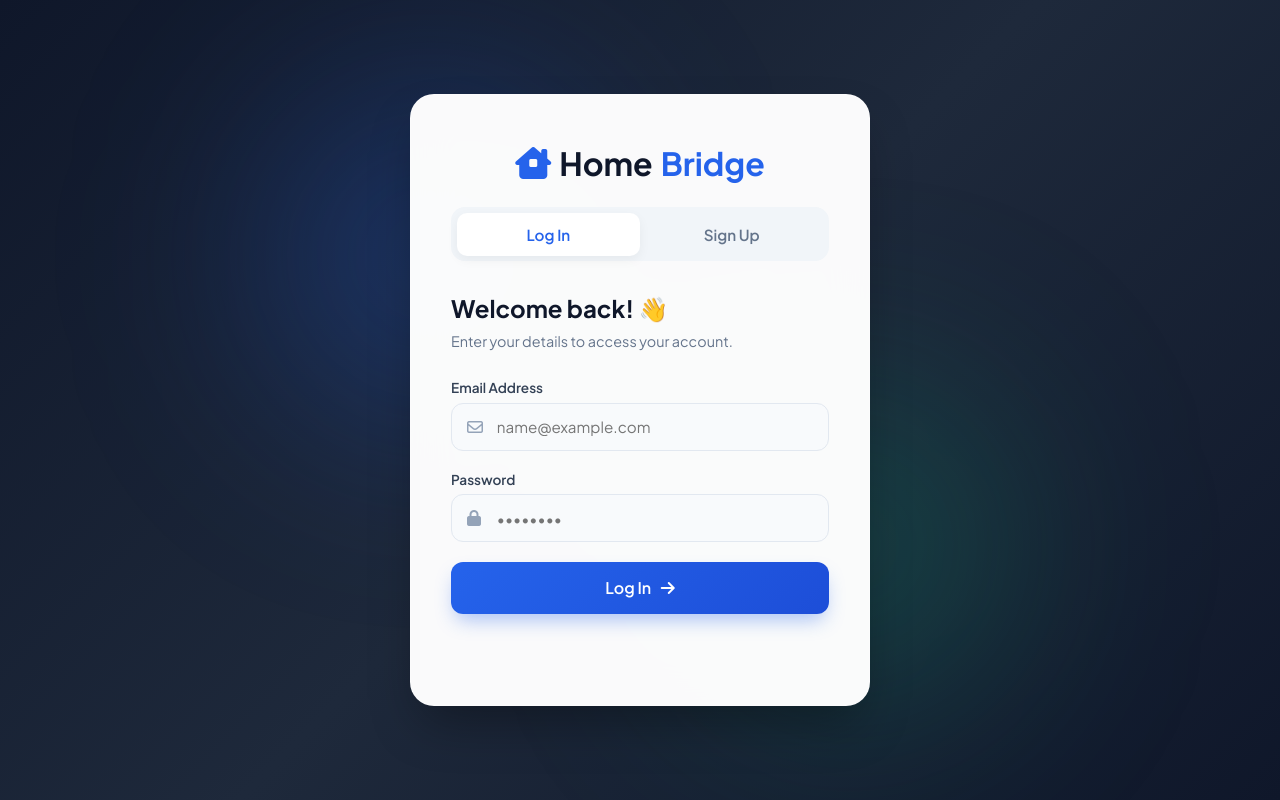
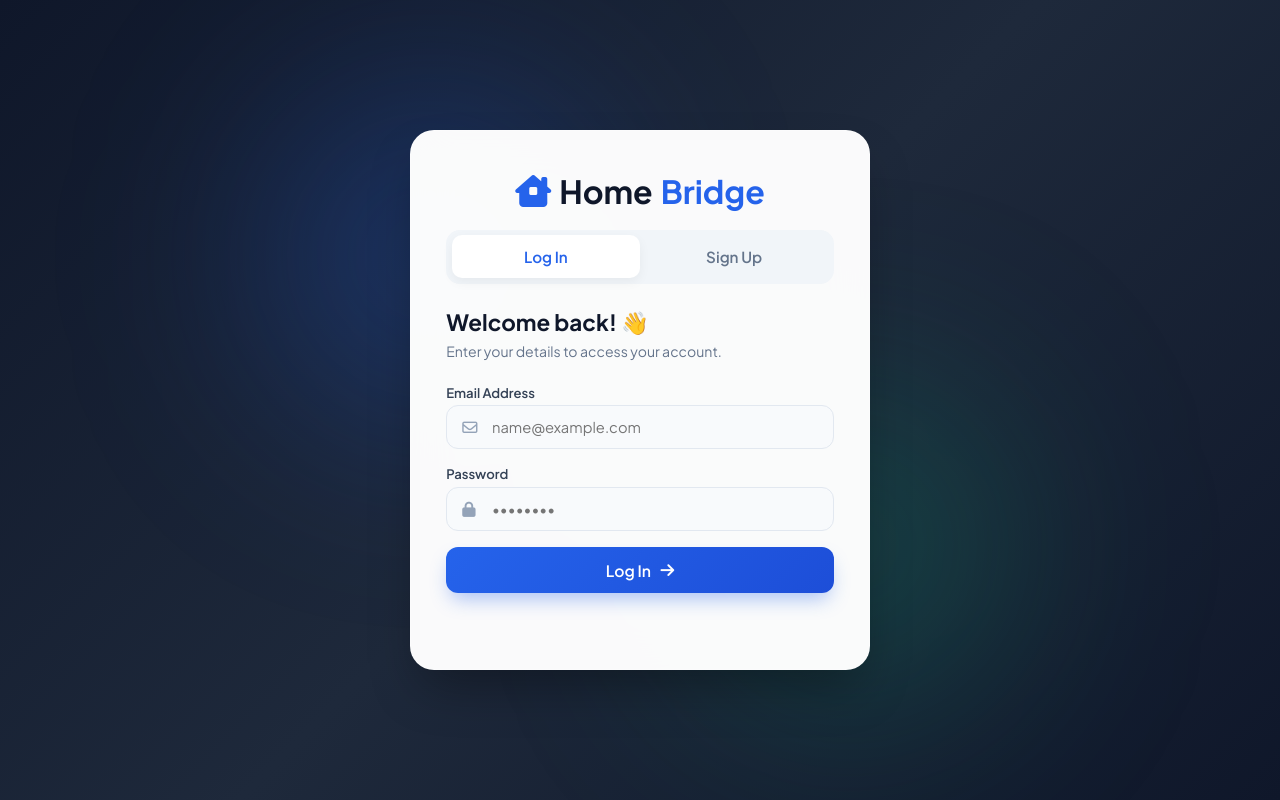
Before and after one commit to ABDUL-cel/HomeBridge, a plain HTML site: page auth.html in a window 1280 px wide. Drawn offline with Linux system fonts and the light colour scheme.

Commit message:
Update and rename login.html to auth.html

```diff
--- a/login.html
+++ b/auth.html
@@ -62,7 +62,7 @@
             backdrop-filter: blur(20px);
             width: 100%;
             max-width: 460px;
-            padding: 3rem 2.5rem;
+            padding: 2.5rem 2.2rem;
             border-radius: 24px;
             box-shadow: 0 25px 50px -12px rgba(0, 0, 0, 0.35);
             border: 1px solid rgba(255, 255, 255, 0.2);
@@ -77,7 +77,7 @@
             display: inline-flex;
             align-items: center;
             gap: 0.5rem;
-            margin-bottom: 1.5rem;
+            margin-bottom: 1.2rem;
         }
 
         .brand-logo span {
@@ -89,7 +89,7 @@
             background: #f1f5f9;
             padding: 0.35rem;
             border-radius: 14px;
-            margin-bottom: 2rem;
+            margin-bottom: 1.5rem;
         }
 
         .tab-btn {
@@ -112,16 +112,16 @@
         }
 
         .auth-header h2 {
-            font-size: 1.5rem;
+            font-size: 1.4rem;
             color: #0f172a;
             font-weight: 700;
-            margin-bottom: 0.5rem;
+            margin-bottom: 0.3rem;
         }
 
         .auth-header p {
             color: #64748b;
-            font-size: 0.9rem;
-            margin-bottom: 1.8rem;
+            font-size: 0.88rem;
+            margin-bottom: 1.5rem;
         }
 
         .form-section {
@@ -140,15 +140,15 @@
         }
 
         .input-box {
-            margin-bottom: 1.25rem;
+            margin-bottom: 1rem;
         }
 
         .input-box label {
             display: block;
-            font-size: 0.85rem;
+            font-size: 0.82rem;
             font-weight: 600;
             color: #334155;
-            margin-bottom: 0.4rem;
+            margin-bottom: 0.3rem;
         }
 
         .input-wrapper {
@@ -161,17 +161,17 @@
             position: absolute;
             left: 1rem;
             color: #94a3b8;
-            font-size: 1rem;
+            font-size: 0.95rem;
             transition: color 0.3s ease;
         }
 
         .input-wrapper input,
         .input-wrapper select {
             width: 100%;
-            padding: 0.85rem 1rem 0.85rem 2.8rem;
+            padding: 0.75rem 1rem 0.75rem 2.8rem;
             border: 1.5px solid #e2e8f0;
             border-radius: 12px;
-            font-size: 0.95rem;
+            font-size: 0.92rem;
             outline: none;
             background: #f8fafc;
             color: #0f172a;
@@ -192,15 +192,15 @@
 
         .submit-btn {
             width: 100%;
-            padding: 0.95rem;
+            padding: 0.85rem;
             background: linear-gradient(135deg, #2563eb 0%, #1d4ed8 100%);
             color: #ffffff;
             border: none;
             border-radius: 12px;
-            font-size: 1rem;
+            font-size: 0.98rem;
             font-weight: 600;
             cursor: pointer;
-            margin-top: 1rem;
+            margin-top: 0.8rem;
             display: flex;
             align-items: center;
             justify-content: center;
@@ -215,11 +215,11 @@
         }
 
         .response-msg {
-            margin-top: 1.2rem;
-            font-size: 0.9rem;
+            margin-top: 1rem;
+            font-size: 0.88rem;
             font-weight: 600;
             text-align: center;
-            min-height: 24px;
+            min-height: 20px;
         }
     </style>
 </head>
@@ -290,6 +290,14 @@
                     <div class="input-wrapper">
                         <input type="email" id="regEmail" placeholder="name@example.com" required>
                         <i class="fa-regular fa-envelope"></i>
+                    </div>
+                </div>
+
+                <div class="input-box">
+                    <label>Phone Number</label>
+                    <div class="input-wrapper">
+                        <input type="tel" id="regPhone" placeholder="08012345678" required>
+                        <i class="fa-solid fa-phone"></i>
                     </div>
                 </div>
 
@@ -366,9 +374,11 @@
                 const data = await res.json();
                 if (res.ok) {
                     msg.style.color = '#10b981';
-                    msg.textContent = 'Success! Redirecting... 🎉';
-                    if (data.token) {
-                        localStorage.setItem('userToken', data.token);
+                    msg.textContent = data.message || 'Login successful! Redirecting... 🎉';
+
+                    // Access token directly from data structure returned by loginUser
+                    if (data.data && data.data.token) {
+                        localStorage.setItem('userToken', data.data.token);
                     }
                     setTimeout(() => window.location.href = 'index.html', 1200);
                 } else {
@@ -393,8 +403,9 @@
                     method: 'POST',
                     headers: { 'Content-Type': 'application/json' },
                     body: JSON.stringify({
-                        name: document.getElementById('regFullName').value,
+                        fullName: document.getElementById('regFullName').value,
                         email: document.getElementById('regEmail').value,
+                        phone: document.getElementById('regPhone').value,
                         password: document.getElementById('regPassword').value,
                         role: document.getElementById('regRole').value
                     })
@@ -403,7 +414,12 @@
                 const data = await res.json();
                 if (res.ok) {
                     msg.style.color = '#10b981';
-                    msg.textContent = 'Account created! Redirecting to login... 🎉';
+                    msg.textContent = data.message || 'Account created! Redirecting to login... 🎉';
+
+                    if (data.data && data.data.token) {
+                        localStorage.setItem('userToken', data.data.token);
+                    }
+
                     setTimeout(() => switchTab('login'), 1500);
                 } else {
                     msg.style.color = '#ef4444';
```
